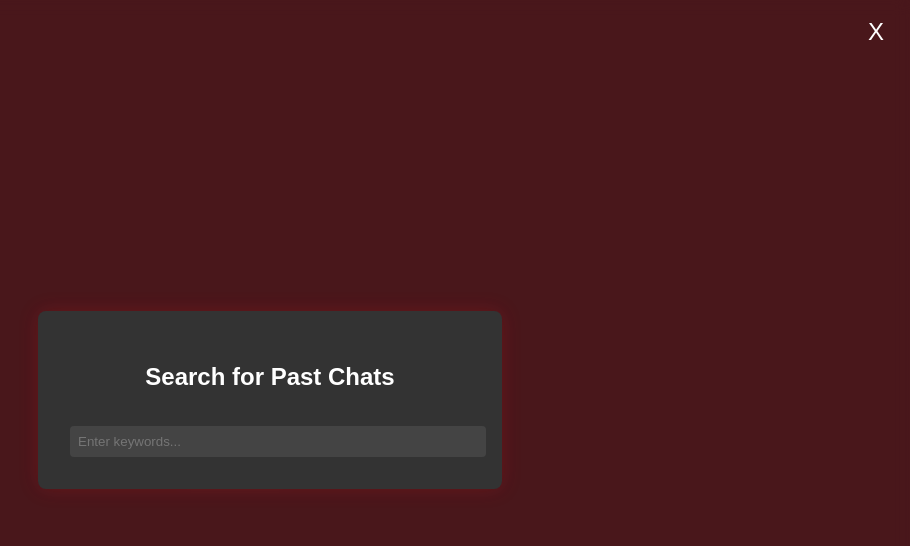
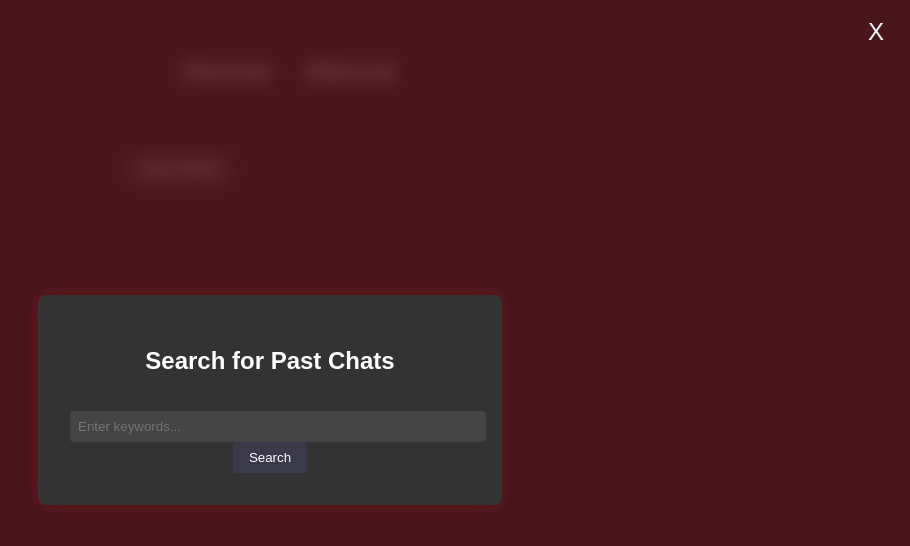
Before and after one commit to tblount/Custom-Modal, a React (Create React App) app: page / in a window 1280 px wide. Both pictures are taken after a click on the button "Open Modal". Shown: the top 546 px of the page, without its empty margins (370-1280 px from the left). Built offline with nearby package versions, Linux system fonts and the light colour scheme; no server answers.

Commit message:
Added api.js and made changes to include API requests

```diff
--- a/package.json
+++ b/package.json
@@ -13,10 +13,12 @@
   "author": "",
   "license": "ISC",
   "dependencies": {
+    "dotenv": "^16.4.7",
+    "openai": "^4.84.0",
     "react": "^18.0.0",
     "react-dom": "^18.0.0",
     "react-router-dom": "^6.28.0",
-    "react-scripts": "5.0.1"
+    "react-scripts": "^5.0.1"
   },
   "browserslist": {
     "production": [
--- a/public/index.html
+++ b/public/index.html
@@ -5,7 +5,7 @@
     <meta charset="UTF-8" />
     <meta name="viewport" content="width=device-width, initial-scale=1.0" />
     <meta http-equiv="X-UA-Compatible" content="ie=edge" />
-    <title>Your App Title</title>
+    <title>Modal</title>
     <!-- Add any additional meta tags or links to fonts, styles, or icons here -->
   </head>
   <body>
--- a/src/App.js
+++ b/src/App.js
@@ -10,16 +10,14 @@ const App = () => {
   return (
     <Router>
       <div>
+        <h1>
         <nav className="navbar">
           <ul className="navbar-list">
-            <li className="navbar-item">
               <Link to="/">Home</Link>
-            </li>
-            <li className="navbar-item">
               <Link to="/about">About</Link>
-            </li>
           </ul>
         </nav>
+        </h1>
         <Routes>
           <Route path="/" element={<Home />} />
           <Route path="/about" element={<About />} />
--- a/src/components/Modal.js
+++ b/src/components/Modal.js
@@ -1,24 +1,18 @@
-// src/components/Modal.js
-import React, { useState } from 'react';
-import '../styles.css';
+import React, { useState } from "react";
+import { fetchChatHistory } from "../utils/api";
+import "../styles.css";
 
 const Modal = ({ isOpen, onClose }) => {
-  const [inputText, setInputText] = useState('');
-
-  const handleInputChange = (e) => {
-    setInputText(e.target.value);
-  };
+  const [query, setQuery] = useState("");
+  const [result, setResult] = useState("");
+  const [loading, setLoading] = useState(false);
 
   const handleSearch = async () => {
-    // Placeholder for OpenAI API call
-    try {
-      // Example axios request
-      // const response = await axios.post("https://api.openai.com/v1/your-endpoint", { prompt: inputText });
-      // console.log(response.data);
-      alert(`Searching for: ${inputText}`);
-    } catch (error) {
-      console.error('Error:', error);
-    }
+    if (!query) return;
+    setLoading(true);
+    const response = await fetchChatHistory(query);
+    setResult(response);
+    setLoading(false);
   };
 
   if (!isOpen) return null;
@@ -31,8 +25,13 @@ const Modal = ({ isOpen, onClose }) => {
         <input
           type="text"
           placeholder="Enter keywords..."
-        onChange={(e) => onSearch(e.target.value)}
+          value={query}
+          onChange={(e) => setQuery(e.target.value)}
         />
+        <button onClick={handleSearch} disabled={loading}>
+          {loading ? "Searching..." : "Search"}
+        </button>
+        {result && <div className="chat-result">{result}</div>}
       </div>
     </div>
   );
--- a/src/pages/Home.js
+++ b/src/pages/Home.js
@@ -7,8 +7,9 @@ const Home = () => {
 
   return (
     <div>
-      <h1>Home Page</h1>
-      <button onClick={() => setModalOpen(true)}>Open Modal</button>
+      <h1>
+        <button onClick={() => setModalOpen(true)}>Open Modal</button>
+      </h1>
       <Modal isOpen={isModalOpen} onClose={() => setModalOpen(false)} />
     </div>
   );
--- a/src/styles.css
+++ b/src/styles.css
@@ -55,7 +55,7 @@ body {
   background-color: #1e1e2e;
   color: #ffffff;
   display: flex;
-  justify-content: center;
+  flex-direction: column;
   align-items: center;
   min-height: 100vh;
 }
@@ -67,7 +67,24 @@ body {
 }
 
 .header {
-  margin-bottom: 2rem;
+  width: 100%;
+  position: fixed; /* Keeps it at the top */
+  top: 0;
+  left: 0;
+  background-color: #282c34; /* Dark background for contrast */
+  padding: 1rem 2rem;
+  display: flex;
+  justify-content: flex-start; /* Moves content to the left */
+  align-items: center;
+  box-shadow: 0px 2px 10px rgba(0, 0, 0, 0.3);
+  z-index: 100;
+}
+
+nav {
+  display: flex;
+  gap: 20px;
+  flex-direction: column;
+  align-items: left;
 }
 
 nav a {
--- /dev/null
+++ b/src/utils/api.js
@@ -0,0 +1,21 @@
+import OpenAI from "openai";
+
+const openai = new OpenAI({
+  apiKey: process.env.REACT_APP_OPENAI_API_KEY, // Uses the environment variable
+  dangerouslyAllowBrowser: true,  // Required for client-side React apps
+});
+
+export const fetchChatHistory = async (query) => {
+  try {
+    const response = await openai.chat.completions.create({
+      model: "gpt-4",
+      messages: [{ role: "user", content: query }],
+      max_tokens: 200,
+    });
+
+    return response.choices[0].message.content;
+  } catch (error) {
+    console.error("Error fetching chat history:", error);
+    return "Error retrieving chat history.";
+  }
+};
```
Also changed, not shown: 2 other files (tests, documents, lock files or other folders). Lines whose indentation alone changed are shown as unchanged.
